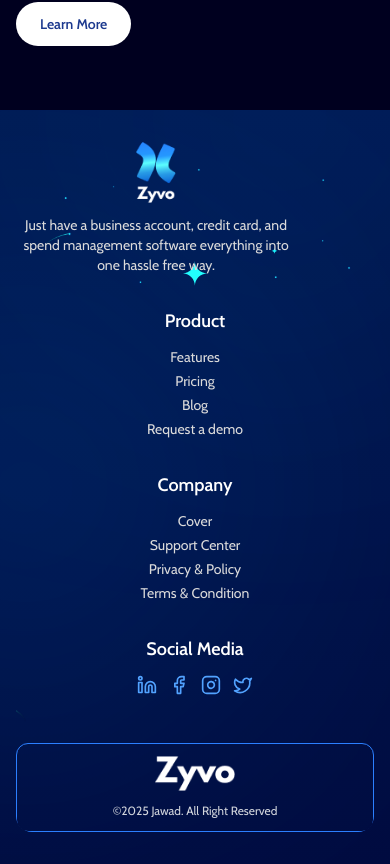
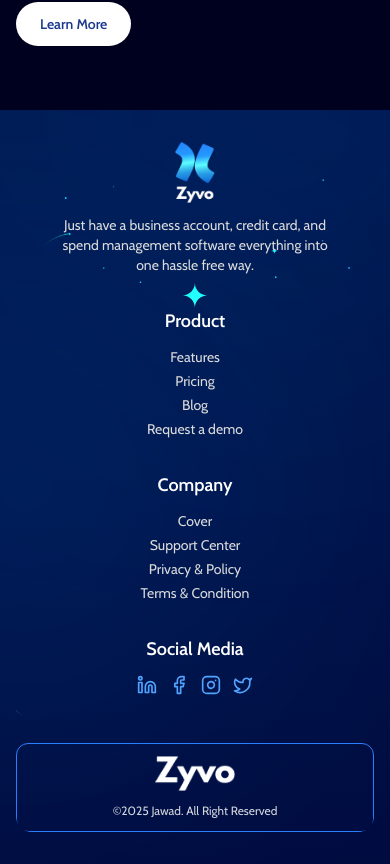
Before and after one commit to TamimOp/Fintech, a Next.js app: page / in a window 390 px wide. Shown: the part 2137-3001 px from the top of the page. Built offline with nearby package versions, Linux system fonts and the light colour scheme.

Commit message:
making the footer fully responsive

```diff
--- a/components/Footer.tsx
+++ b/components/Footer.tsx
@@ -35,7 +35,7 @@ const Footer = () => {
       ></div>
 
       {/* Substract SVG behind contents */}
-      <div className="absolute left-[50%] sm:left-[60%] lg:left-85 top-[20%] sm:top-[15%] lg:top-auto z-5 w-[25px] sm:w-[35px] lg:w-[40.657px] h-[25px] sm:h-[35px] lg:h-[40.631px] transform -translate-x-1/2 lg:transform-none">
+      <div className="absolute left-[50%] sm:left-[60%] lg:left-[263px] top-[23%] sm:top-[15%] lg:top-auto z-5 w-[25px] sm:w-[35px] lg:w-[40.657px] h-[25px] sm:h-[35px] lg:h-[40.631px] transform -translate-x-1/2 lg:transform-none">
         <Image
           src="/assets/Subtract.svg"
           alt="Substract"
@@ -49,17 +49,17 @@ const Footer = () => {
       {/* Contents - With background image only behind this section */}
       <div className="max-w-sm sm:max-w-2xl md:max-w-4xl lg:max-w-6xl xl:max-w-7xl mx-auto relative overflow-hidden rounded-2xl flex flex-col items-center gap-12 sm:gap-16 lg:gap-24 self-stretch z-10">
         {/* Main Content */}
-        <div className="flex flex-col sm:flex-col lg:flex-row justify-center items-start gap-8 sm:gap-12 lg:gap-[139px] self-stretch w-full">
+        <div className="flex flex-col sm:flex-col lg:flex-row justify-center items-center lg:items-start gap-8 sm:gap-12 lg:gap-[139px] self-stretch w-full">
           {/* Company Logo & Description */}
-          <div className="space-y-3 sm:space-y-4 lg:space-y-4 relative z-10 text-center lg:text-left">
+          <div className="space-y-3 sm:space-y-4 lg:space-y-4 relative z-10 flex flex-col items-center lg:items-start text-center lg:text-left w-full lg:w-auto">
             <Image
               src="/assets/ZyvoLogo.png"
               alt="Zyvo Logo"
               width={40}
               height={40}
-              className="mx-auto lg:mx-0 sm:w-[45px] sm:h-[45px] lg:w-[50px] lg:h-[65px]"
+              className="sm:w-[45px] sm:h-[45px] lg:w-[50px] lg:h-[65px]"
             />
-            <p className="text-sm sm:text-base lg:text-xl text-[#DBDBDB] max-w-[280px] sm:max-w-[400px] lg:max-w-none mx-auto lg:mx-0">
+            <p className="text-sm sm:text-base lg:text-xl text-[#DBDBDB] max-w-[280px] sm:max-w-[400px] lg:max-w-none">
               Just have a business account, credit card, and spend management
               software everything into one hassle free way.
             </p>
```
